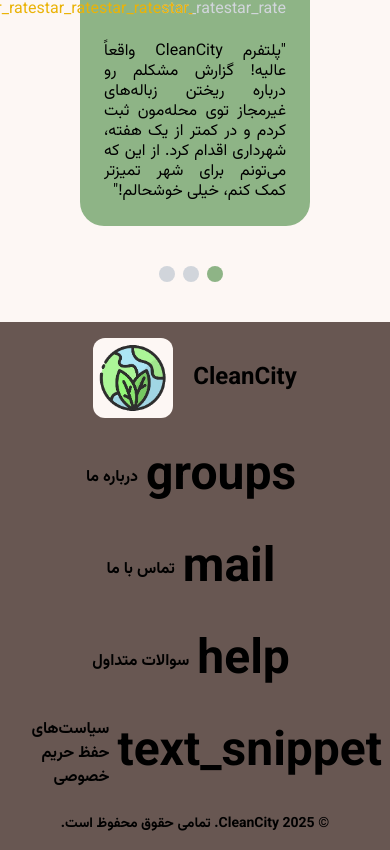
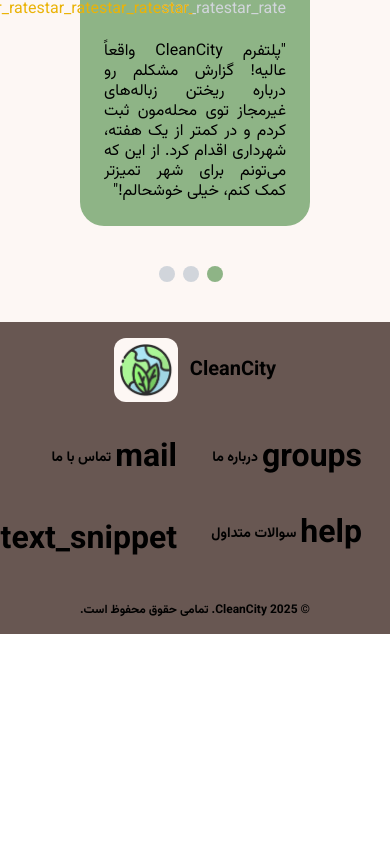
Before and after one commit to SE-Byte-Busters/frontend-service, a Next.js app: page / in a window 390 px wide. Shown: the part 4133-4983 px from the top of the page. After the commit the page ends 4767 px from the top, so only its background shows below. Built offline with nearby package versions, Linux system fonts and the light colour scheme.

Commit message:
feat: add responsiveness for homepage footer

```diff
--- a/src/components/home/Footer.tsx
+++ b/src/components/home/Footer.tsx
@@ -14,8 +14,8 @@
   ];
 
   return (
-    <footer className="bg-dark py-4">
-      <div className="container mx-auto">
+    <footer className="bg-dark py-4 px-4 sm:px-0">
+      <div className="container mx-auto sm:px-10">
         <div className="flex flex-col md:flex-row justify-between items-center mb-6">
           {/* Logo */}
           <div className="flex items-center mb-6 md:mb-0">
@@ -24,21 +24,21 @@
               width={256}
               height={256}
               alt="CleanCity Logo"
-              className="bg-light rounded-xl h-20 w-20 p-1 mr-5"
+              className="bg-light rounded-xl h-16 w-16 md:h-20 md:w-20 p-1 mr-3 md:mr-5"
             />
-            <span className="text-black font-bold text-2xl">CleanCity</span>
+            <span className="text-black font-bold text-xl md:text-2xl">CleanCity</span>
           </div>
 
           {/* Links */}
-          <nav className="flex flex-wrap justify-center gap-5" dir="rtl">
+          <nav className="w-full md:w-auto grid grid-cols-2 gap-3 md:flex md:flex-wrap justify-center md:gap-5" dir="rtl">
             {navItems.map((item) => (
-              <Link key={item.name} href={item.href}>
+              <Link key={item.name} href={item.href} className="rounded-lg p-2">
                 <div className="flex items-center text-black font-bold">
                   <MaterialSymbol
                     name={item.logo}
-                    className="mx-2 !text-[48px]"
+                    className="mx-1 md:mx-2 !text-[32px] md:!text-[48px]"
                   />
-                  <span className="text-base">{item.name}</span>
+                  <span className="text-sm md:text-base">{item.name}</span>
                 </div>
               </Link>
             ))}
@@ -46,7 +46,7 @@
         </div>
 
         {/* Copyright notice */}
-        <div className="text-center text-black font-bold text-sm" dir="rtl">
+        <div className="text-center text-black font-bold text-xs md:text-sm" dir="rtl">
           <p>&copy; 2025 CleanCity. تمامی حقوق محفوظ است.</p>
         </div>
       </div>
```
